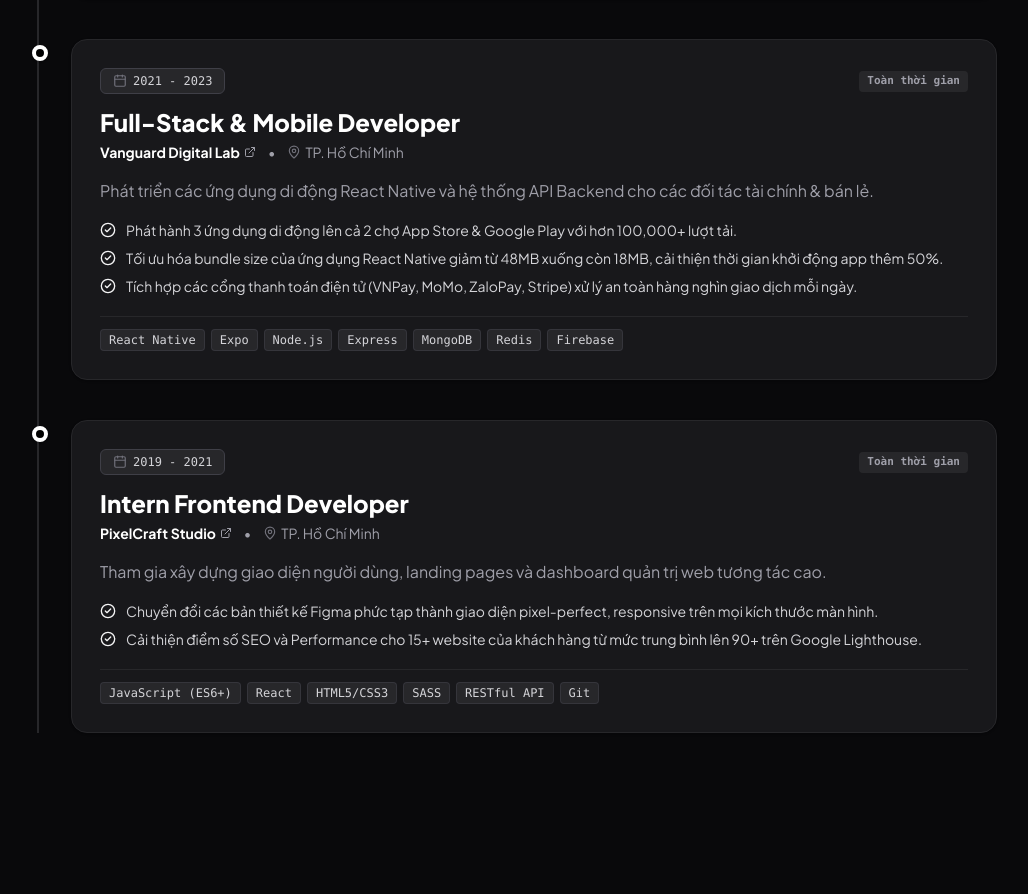
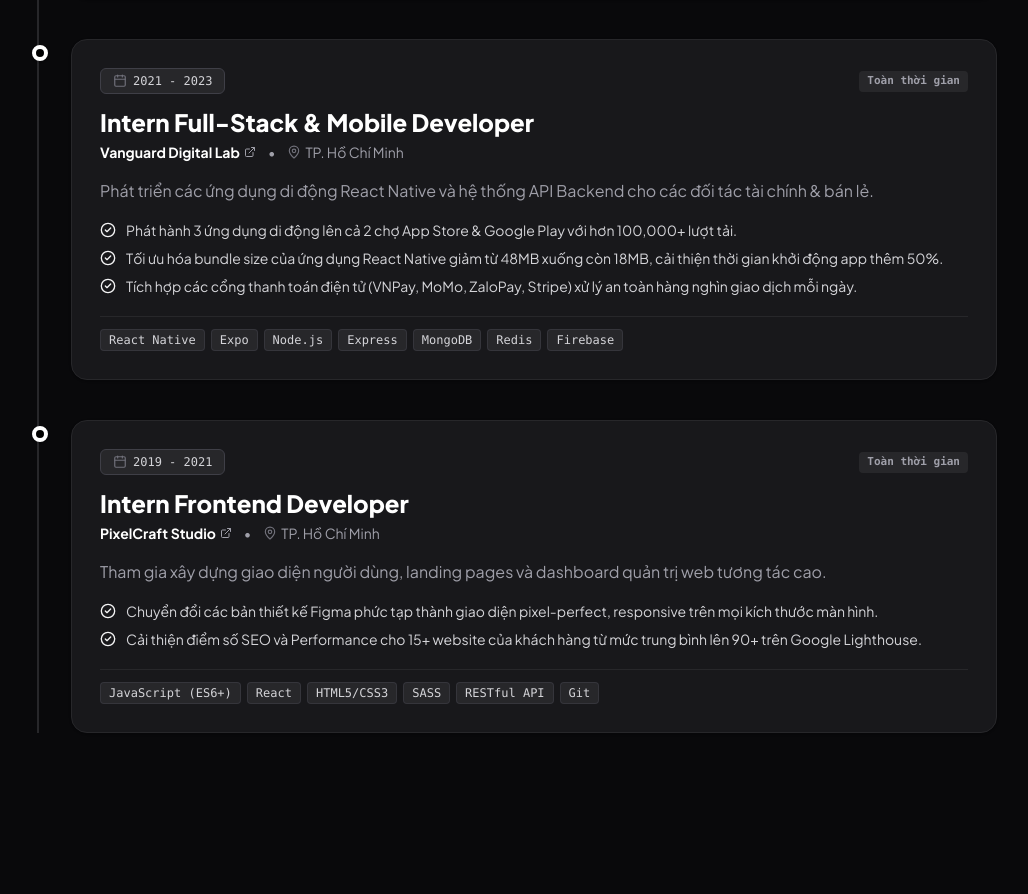
Before and after one commit to vancuong2k4/portfolio, a React (Vite) app: page / in a window 1280 px wide. Shown: the part 5967-6861 px from the top of the page, without its empty margins (123-1151 px from the left). Built offline with nearby package versions, Linux system fonts and the light colour scheme.

Commit message:
chore: finalize portfolio configuration and avatar

```diff
--- a/src/data/portfolioData.ts
+++ b/src/data/portfolioData.ts
@@ -247,7 +247,7 @@ export const experiencesData: Experience[] = [
   {
     id: "exp-2",
     period: "2021 - 2023",
-    role: "Full-Stack & Mobile Developer",
+    role: " Intern Full-Stack & Mobile Developer",
     company: "Vanguard Digital Lab",
     companyUrl: "https://example.com",
     location: "TP. Hồ Chí Minh",
```
